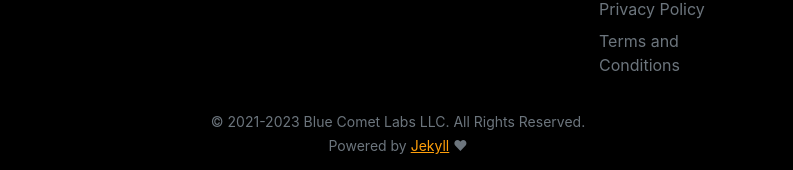
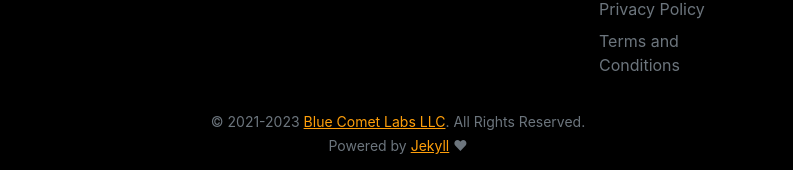
Before and after one commit to bluecometlabs/8planets.app, a Jekyll site: the page built from pages/index.md, in a window 1280 px wide. Shown: the part 1683-1853 px from the top of the page, without its empty margins (242-1035 px from the left). Built offline with Jekyll 4.4.1, drawn with Linux system fonts in a browser that asks for light colours; comment, search, counter and statistics services are not loaded; part of the change alters nothing that is shown.

```diff
--- a/_config.yml
+++ b/_config.yml
@@ -10,7 +10,7 @@ links:
   mac_app_store: https://apps.apple.com/app/id1558464668
   mac_app_store_review: https://apps.apple.com/app/id1558464668/?action=write-review
   twitter: https://twitter.com/8planetsapp
-  developer: https://pixyzehn.com
+  company: https://bluecometlabs.com
   jekyll: https://jekyllrb.com
 
 sass:
--- a/_includes/footer.html
+++ b/_includes/footer.html
@@ -31,7 +31,7 @@
           </div>
         <p class="text-muted text-center">
             <small>
-                &copy; 2021-{{ site.time | date: '%Y' }} Blue Comet Labs LLC. All Rights Reserved.<br>
+                &copy; 2021-{{ site.time | date: '%Y' }} <a href="{{ site.links.company }}">Blue Comet Labs LLC</a>. All Rights Reserved.<br>
                 Powered by <a href="{{ site.links.jekyll }}">Jekyll</a> ♥
             </small>
         </p>
```
